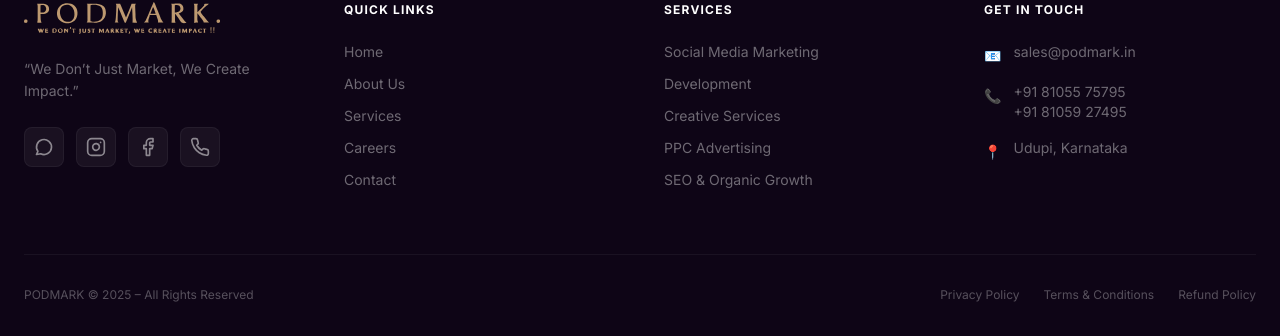
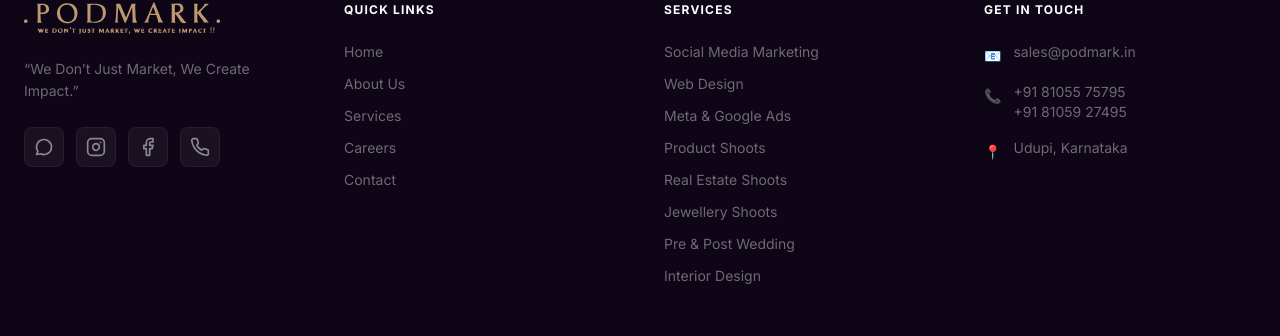
Before and after one commit to pavanserigara/podmark-web, a React (Vite) app: page /interior-design in a window 1280 px wide. Shown: the part 5001-5337 px from the top of the page. Built offline with nearby package versions, Linux system fonts and the light colour scheme.

Commit message:
srvicec card order

```diff
--- a/components/Footer.tsx
+++ b/components/Footer.tsx
@@ -77,10 +77,13 @@ export const Footer: React.FC = () => {
             <h4 className="font-bold mb-6 text-white uppercase tracking-widest text-xs">Services</h4>
             <ul className="space-y-3 text-sm text-white/40">
               <li><a href="/social-media" onClick={(e) => handleNavigation('/social-media', e)} className="hover:text-podPurple transition-colors cursor-pointer">Social Media Marketing</a></li>
-              <li><a href="/development" onClick={(e) => handleNavigation('/development', e)} className="hover:text-podPurple transition-colors cursor-pointer">Development</a></li>
-              <li><a href="/creative" onClick={(e) => handleNavigation('/creative', e)} className="hover:text-podPurple transition-colors cursor-pointer">Creative Services</a></li>
-              <li><a href="/ppc-advertising" onClick={(e) => handleNavigation('/ppc-advertising', e)} className="hover:text-podPurple transition-colors cursor-pointer">PPC Advertising</a></li>
-              <li><a href="/seo-organic-growth" onClick={(e) => handleNavigation('/seo-organic-growth', e)} className="hover:text-podPurple transition-colors cursor-pointer">SEO & Organic Growth</a></li>
+              <li><a href="/development" onClick={(e) => handleNavigation('/development', e)} className="hover:text-podPurple transition-colors cursor-pointer">Web Design</a></li>
+              <li><a href="/meta-google-ads" onClick={(e) => handleNavigation('/meta-google-ads', e)} className="hover:text-podPurple transition-colors cursor-pointer">Meta & Google Ads</a></li>
+              <li><a href="/product-shoots" onClick={(e) => handleNavigation('/product-shoots', e)} className="hover:text-podPurple transition-colors cursor-pointer">Product Shoots</a></li>
+              <li><a href="/real-estate-shoots" onClick={(e) => handleNavigation('/real-estate-shoots', e)} className="hover:text-podPurple transition-colors cursor-pointer">Real Estate Shoots</a></li>
+              <li><a href="/jewellery-shoots" onClick={(e) => handleNavigation('/jewellery-shoots', e)} className="hover:text-podPurple transition-colors cursor-pointer">Jewellery Shoots</a></li>
+              <li><a href="/wedding-shoots" onClick={(e) => handleNavigation('/wedding-shoots', e)} className="hover:text-podPurple transition-colors cursor-pointer">Pre & Post Wedding</a></li>
+              <li><a href="/interior-design" onClick={(e) => handleNavigation('/interior-design', e)} className="hover:text-podPurple transition-colors cursor-pointer">Interior Design</a></li>
             </ul>
           </div>
 
--- a/components/MetaGoogleAds.tsx
+++ b/components/MetaGoogleAds.tsx
@@ -79,60 +79,7 @@ const ADS_SERVICES = [
     }
 ];
 
-const BUSINESS_BENEFITS = [
-    {
-        title: "Instant Traffic",
-        desc: [
-            "Immediate visibility on search",
-            "Quick audience reach on social",
-            "Fast data accumulation"
-        ],
-        icon: (
-            <svg className="w-10 h-10 text-podPurple" fill="none" viewBox="0 0 24 24" stroke="currentColor">
-                <path strokeLinecap="round" strokeLinejoin="round" strokeWidth={1.5} d="M13 10V3L4 14h7v7l9-11h-7z" />
-            </svg>
-        )
-    },
-    {
-        title: "Targeted Reach",
-        desc: [
-            "Demographic and interest precision",
-            "Intent-based targeting",
-            "Lookalike audience expansion"
-        ],
-        icon: (
-            <svg className="w-10 h-10 text-podPurple" fill="none" viewBox="0 0 24 24" stroke="currentColor">
-                <path strokeLinecap="round" strokeLinejoin="round" strokeWidth={1.5} d="M9 12l2 2 4-4m6 2a9 9 0 11-18 0 9 9 0 0118 0z" />
-            </svg>
-        )
-    },
-    {
-        title: "Scalable Growth",
-        desc: [
-            "Predictable revenue streams",
-            "Flexible budget management",
-            "Market share expansion"
-        ],
-        icon: (
-            <svg className="w-10 h-10 text-podPurple" fill="none" viewBox="0 0 24 24" stroke="currentColor">
-                <path strokeLinecap="round" strokeLinejoin="round" strokeWidth={1.5} d="M13 7h8m0 0v8m0-8l-8 8-4-4-6 6" />
-            </svg>
-        )
-    },
-    {
-        title: "Brand Dominance",
-        desc: [
-            "Top-of-mind awareness",
-            "Cross-platform consistency",
-            "Authority in your niche"
-        ],
-        icon: (
-            <svg className="w-10 h-10 text-podPurple" fill="none" viewBox="0 0 24 24" stroke="currentColor">
-                <path strokeLinecap="round" strokeLinejoin="round" strokeWidth={1.5} d="M19.428 15.428a2 2 0 00-1.022-.547l-2.384-.477a6 6 0 00-3.86.517l-.318.158a6 6 0 01-3.86.517L6.05 15.21a2 2 0 00-1.806.547M8 4h8l-1 1v5.172a2 2 0 00.586 1.414l5 5c1.26 1.26.367 3.414-1.415 3.414H4.828c-1.782 0-2.674-2.154-1.414-3.414l5-5A2 2 0 009 10.172V5L8 4z" />
-            </svg>
-        )
-    }
-]
+
 
 export const MetaGoogleAds: React.FC = () => {
     const headerRef = useRef<HTMLDivElement>(null);
@@ -186,7 +133,7 @@ export const MetaGoogleAds: React.FC = () => {
                         </span>
                     </h1>
                     <p className="text-2xl md:text-3xl font-bold text-white mb-6">
-                        Capture Demand & Generating Leads
+                        Capture Demand & Generate Leads
                     </p>
                     <p className="text-white/60 text-lg max-w-2xl mx-auto font-medium leading-relaxed mb-10">
                         We blend the high intent of Google Search with the visual power of Meta to drive comprehensive growth.
--- a/components/Navbar.tsx
+++ b/components/Navbar.tsx
@@ -15,6 +15,16 @@ const MAIN_SERVICES = [
     )
   },
   {
+    title: "Web Design",
+    desc: "Web Development Services For Scalable Digital Experiences.",
+    path: "/development",
+    icon: (
+      <svg className="w-10 h-10 text-podPurple" viewBox="0 0 24 24" fill="none" stroke="currentColor" strokeWidth="1.5">
+        <path strokeLinecap="round" strokeLinejoin="round" d="M17.25 6.75L22.5 12l-5.25 5.25m-10.5 0L1.5 12l5.25-5.25m7.5-3l-4.5 16.5" />
+      </svg>
+    )
+  },
+  {
     title: "Meta and Google Ads",
     desc: "Paid campaigns that scale revenue.",
     path: "/meta-google-ads",
@@ -25,16 +35,15 @@ const MAIN_SERVICES = [
     )
   },
   {
-    title: "Web Design",
-    desc: "Web Development Services For Scalable Digital Experiences.",
-    path: "/development",
+    title: "Product Shoots",
+    desc: "Visuals That Make People Click 'Buy'.",
+    path: "/product-shoots",
     icon: (
-      <svg className="w-10 h-10 text-podPurple" viewBox="0 0 24 24" fill="none" stroke="currentColor" strokeWidth="1.5">
-        <path strokeLinecap="round" strokeLinejoin="round" d="M17.25 6.75L22.5 12l-5.25 5.25m-10.5 0L1.5 12l5.25-5.25m7.5-3l-4.5 16.5" />
+      <svg className="w-10 h-10 text-podGold" viewBox="0 0 24 24" fill="none" stroke="currentColor" strokeWidth="1.5">
+        <path strokeLinecap="round" strokeLinejoin="round" d="M20.25 7.5l-.625 10.632a2.25 2.25 0 01-2.247 2.118H6.622a2.25 2.25 0 01-2.247-2.118L3.75 7.5m8.25 3v6.75m0 0l-3-3m3 3l3-3M3.375 7.5h17.25c.621 0 1.125-.504 1.125-1.125v-1.5c0-.621-.504-1.125-1.125-1.125H3.375c-.621 0-1.125.504-1.125 1.125v1.5c0 .621.504 1.125 1.125 1.125z" />
       </svg>
     )
   },
-
   {
     title: "Real Estate Shoots",
     desc: "Showcase Properties in Their Best Light.",
@@ -56,17 +65,7 @@ const MAIN_SERVICES = [
     )
   },
   {
-    title: "Product Shoots",
-    desc: "Visuals That Make People Click 'Buy'.",
-    path: "/product-shoots",
-    icon: (
-      <svg className="w-10 h-10 text-podGold" viewBox="0 0 24 24" fill="none" stroke="currentColor" strokeWidth="1.5">
-        <path strokeLinecap="round" strokeLinejoin="round" d="M20.25 7.5l-.625 10.632a2.25 2.25 0 01-2.247 2.118H6.622a2.25 2.25 0 01-2.247-2.118L3.75 7.5m8.25 3v6.75m0 0l-3-3m3 3l3-3M3.375 7.5h17.25c.621 0 1.125-.504 1.125-1.125v-1.5c0-.621-.504-1.125-1.125-1.125H3.375c-.621 0-1.125.504-1.125 1.125v1.5c0 .621.504 1.125 1.125 1.125z" />
-      </svg>
-    )
-  },
-  {
-    title: "Pre and  post wedding ",
+    title: "Pre & Post Wedding",
     desc: "Capturing love with cinematic visuals.",
     path: "/wedding-shoots",
     icon: (
--- a/components/Services.tsx
+++ b/components/Services.tsx
@@ -19,13 +19,6 @@ const SERVICES = [
     link: "/social-media"
   },
   {
-    title: "Real Estate Shoots",
-    description: "Professional real estate photography showcasing interiors and architectural spaces with cinematic clarity and broker-ready impact.",
-    features: ["Interior Cinema", "Aerial Perspectives", "HDR Processing", "Virtual Tours"],
-    image: "https://images.unsplash.com/photo-1560518883-ce09059eeffa?auto=format&fit=crop&q=80&w=1000",
-    link: "/real-estate-shoots"
-  },
-  {
     title: "Web Design",
     description: "Architecting modern, responsive digital homes that convert visitors into brand advocates through premium UI/UX design.",
     features: ["UI/UX Engineering", "Conversion Optimization", "Brand Identity", "SEO Mastery"],
@@ -34,12 +27,12 @@ const SERVICES = [
     link: "/development"
   },
   {
-    title: "Jewellery Shoots",
-    description: "Ultra-high-detail photography that captures the fire and craftsmanship of luxury pieces with precision lighting.",
-    features: ["Macro Precision", "Luxury Lighting", "Creative Direction", "Post-Production"],
-    accent: "podPurple",
-    image: "https://images.unsplash.com/photo-1515562141207-7a88fb7ce338?auto=format&fit=crop&q=80&w=1000",
-    link: "/jewellery-shoots"
+    title: "Meta & Google Ads",
+    description: "Multi-channel performance marketing blending Google's search intent with Meta's visual reach to scale growth.",
+    features: ["Full-Funnel Strategy", "Google Search & Shopping", "Meta (FB/IG) Mastery", "ROI-Driven Scaling"],
+    accent: "podCyan",
+    image: "https://images.unsplash.com/photo-1460925895917-afdab827c52f?auto=format&fit=crop&q=80&w=1000",
+    link: "/meta-google-ads"
   },
   {
     title: "Product Shoots",
@@ -48,6 +41,21 @@ const SERVICES = [
     accent: "podGold",
     image: "https://images.unsplash.com/photo-1523275335684-37898b6baf30?auto=format&fit=crop&q=80&w=1000",
     link: "/product-shoots"
+  },
+  {
+    title: "Real Estate Shoots",
+    description: "Professional real estate photography showcasing interiors and architectural spaces with cinematic clarity and broker-ready impact.",
+    features: ["Interior Cinema", "Aerial Perspectives", "HDR Processing", "Virtual Tours"],
+    image: "https://images.unsplash.com/photo-1560518883-ce09059eeffa?auto=format&fit=crop&q=80&w=1000",
+    link: "/real-estate-shoots"
+  },
+  {
+    title: "Jewellery Shoots",
+    description: "Ultra-high-detail photography that captures the fire and craftsmanship of luxury pieces with precision lighting.",
+    features: ["Macro Precision", "Luxury Lighting", "Creative Direction", "Post-Production"],
+    accent: "podPurple",
+    image: "https://images.unsplash.com/photo-1515562141207-7a88fb7ce338?auto=format&fit=crop&q=80&w=1000",
+    link: "/jewellery-shoots"
   },
   {
     title: "Pre & Post Wedding",
@@ -64,14 +72,6 @@ const SERVICES = [
     accent: "podCyan",
     image: "https://images.unsplash.com/photo-1618221195710-dd6b41faaea6?auto=format&fit=crop&q=80&w=1000",
     link: "/interior-design"
-  },
-  {
-    title: "Meta & Google Ads",
-    description: "Data-driven performance marketing campaigns engineered to maximize ROI and capture market share effectively.",
-    features: ["Campaign Architecture", "A/B Testing", "Retargeting Pros", "Performance Reporting"],
-    accent: "podGold",
-    image: "https://images.unsplash.com/photo-1460925895917-afdab827c52f?auto=format&fit=crop&q=80&w=1000",
-    link: "/ppc-advertising"
   }
 ];
 
```
Also changed, not shown: 1 other file (tests, documents, lock files or other folders).
